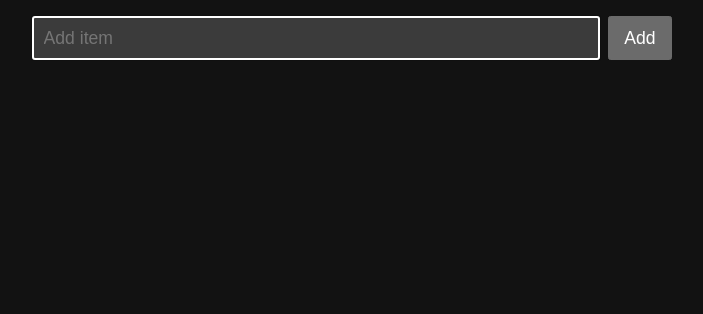
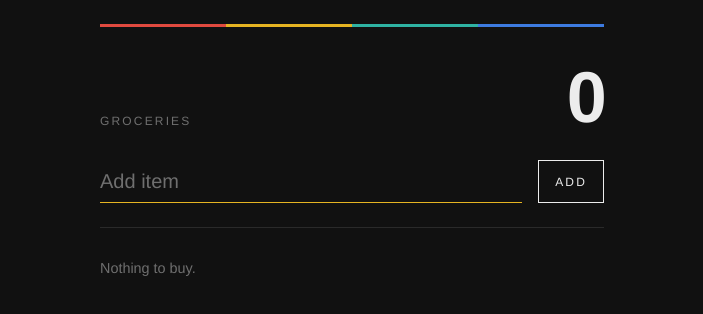
Before and after one commit to byw/grocery_list, a website: page index.html in a window 1280 px wide. Shown: the whole page, without its empty margins (288-991 px from the left). Drawn offline with Linux system fonts and the light colour scheme.

Commit message:
feat: Swiss-style dark design with technicolour accents and open-item count

```diff
--- a/app.js
+++ b/app.js
@@ -47,6 +47,7 @@ if (typeof document !== "undefined") {
     save();
     const open = state.items.filter((i) => !i.doneAt);
     const done = state.items.filter((i) => i.doneAt);
+    $("count").textContent = open.length;
     $("list").replaceChildren(
       ...[...open, ...done].map((i) => {
         const li = document.createElement("li");
--- a/index.html
+++ b/index.html
@@ -2,28 +2,80 @@
 <html lang="en">
 <head>
 <meta charset="utf-8">
-<meta name="viewport" content="width=device-width, initial-scale=1">
-<meta name="theme-color" content="#121212">
+<meta name="viewport" content="width=device-width, initial-scale=1, viewport-fit=cover">
+<meta name="theme-color" content="#111111">
 <title>Groceries</title>
 <link rel="manifest" href="manifest.webmanifest">
 <link rel="icon" href="icon.svg">
 <link rel="apple-touch-icon" href="icon.png">
 <style>
-  :root { color-scheme: dark; font-family: system-ui, sans-serif; }
-  body { margin: 0 auto; max-width: 40rem; padding: 1rem; }
-  form { display: flex; gap: .5rem; position: sticky; top: 0; background: Canvas; padding-bottom: .5rem; }
-  input { flex: 1; font-size: 1.1rem; padding: .6rem; }
-  button { font-size: 1.1rem; padding: .6rem .9rem; }
-  ul { list-style: none; padding: 0; margin: 0; }
-  li { display: flex; align-items: center; gap: .5rem; padding: .8rem .2rem; border-bottom: 1px solid color-mix(in srgb, CanvasText 15%, transparent); font-size: 1.2rem; }
-  li span { flex: 1; cursor: pointer; }
-  li.done span { text-decoration: line-through; opacity: .5; }
-  li button { background: none; border: none; opacity: .5; }
+  :root {
+    color-scheme: dark;
+    --bg: #111;
+    --fg: #ececec;
+    --mute: #6f6f6f;
+    --rule: #2a2a2a;
+    --red: #e04a3f;
+    --yellow: #e6b422;
+    --teal: #2fb3a3;
+    --blue: #3d7be0;
+    font-family: "Helvetica Neue", Helvetica, Inter, Arial, sans-serif;
+    -webkit-font-smoothing: antialiased;
+  }
+  * { box-sizing: border-box; }
+  body {
+    margin: 0 auto; max-width: 34rem; min-height: 100vh;
+    padding: env(safe-area-inset-top) 1.25rem calc(4rem + env(safe-area-inset-bottom));
+    background: var(--bg); color: var(--fg);
+  }
+  /* technicolour stripe */
+  body::before {
+    content: ""; display: block; height: 3px; margin: 1.5rem 0 2.5rem;
+    background: linear-gradient(90deg, var(--red) 0 25%, var(--yellow) 25% 50%, var(--teal) 50% 75%, var(--blue) 75%);
+  }
+  header { display: grid; grid-template-columns: 1fr auto; align-items: end; margin-bottom: 2rem; }
+  h1 { margin: 0; font-size: .75rem; font-weight: 500; letter-spacing: .18em; text-transform: uppercase; color: var(--mute); }
+  #count { margin: 0; font-size: 4.5rem; line-height: .85; font-weight: 700; letter-spacing: -.04em; font-variant-numeric: tabular-nums; }
+
+  form { display: grid; grid-template-columns: 1fr auto; gap: 1rem; margin-bottom: 1.5rem; }
+  input {
+    font: inherit; font-size: 1.25rem; padding: .6rem 0;
+    background: none; border: 0; border-bottom: 1px solid var(--fg); border-radius: 0; color: var(--fg);
+  }
+  input::placeholder { color: var(--mute); }
+  input::-webkit-calendar-picker-indicator { display: none; }
+  input:focus { outline: none; border-bottom-color: var(--yellow); }
+  button {
+    font: inherit; font-size: .75rem; font-weight: 500; letter-spacing: .18em; text-transform: uppercase;
+    background: none; border: 1px solid var(--fg); border-radius: 0; color: var(--fg); padding: 0 1rem; cursor: pointer;
+  }
+  button:focus-visible { outline: 2px solid var(--yellow); outline-offset: 2px; }
+  form button:active { background: var(--fg); color: var(--bg); }
+
+  ul { list-style: none; padding: 0; margin: 0; border-top: 1px solid var(--rule); }
+  li { display: grid; grid-template-columns: auto 1fr auto; align-items: center; gap: 1rem; padding: .9rem 0; border-bottom: 1px solid var(--rule); font-size: 1.25rem; }
+  /* retro technicolour: dot colour cycles per row */
+  li::before { content: ""; width: 14px; height: 14px; border-radius: 50%; border: 1.5px solid var(--c, var(--fg)); }
+  li:nth-child(4n+1) { --c: var(--red); }
+  li:nth-child(4n+2) { --c: var(--yellow); }
+  li:nth-child(4n+3) { --c: var(--teal); }
+  li:nth-child(4n+4) { --c: var(--blue); }
+  li span { cursor: pointer; user-select: none; }
+  li.done::before { background: var(--c); }
+  li.done span { text-decoration: line-through; text-decoration-color: var(--c); color: var(--mute); }
+  li button { border: 0; padding: .25rem .5rem; color: var(--mute); font-size: 1.1rem; letter-spacing: 0; }
+  li button:hover { color: var(--red); }
+  li button:active { background: none; }
+  ul:empty::after { content: "Nothing to buy."; display: block; padding: 2rem 0; color: var(--mute); font-size: .9rem; }
 </style>
 </head>
 <body>
+<header>
+  <h1>Groceries</h1>
+  <p id="count">0</p>
+</header>
 <form id="add">
-  <input id="name" list="hist" placeholder="Add item" autocomplete="off" required autofocus>
+  <input id="name" list="hist" placeholder="Add item" autocomplete="off" required autofocus aria-label="Item name">
   <datalist id="hist"></datalist>
   <button type="submit">Add</button>
 </form>
--- a/sw.js
+++ b/sw.js
@@ -1,4 +1,4 @@
-const CACHE = "grocery-v3";
+const CACHE = "grocery-v4";
 const FILES = ["./", "index.html", "app.js", "manifest.webmanifest", "icon.svg", "icon.png"];
 self.addEventListener("install", (e) => e.waitUntil(caches.open(CACHE).then((c) => c.addAll(FILES))));
 self.addEventListener("activate", (e) =>
```
Also changed, not shown: manifest.webmanifest.
